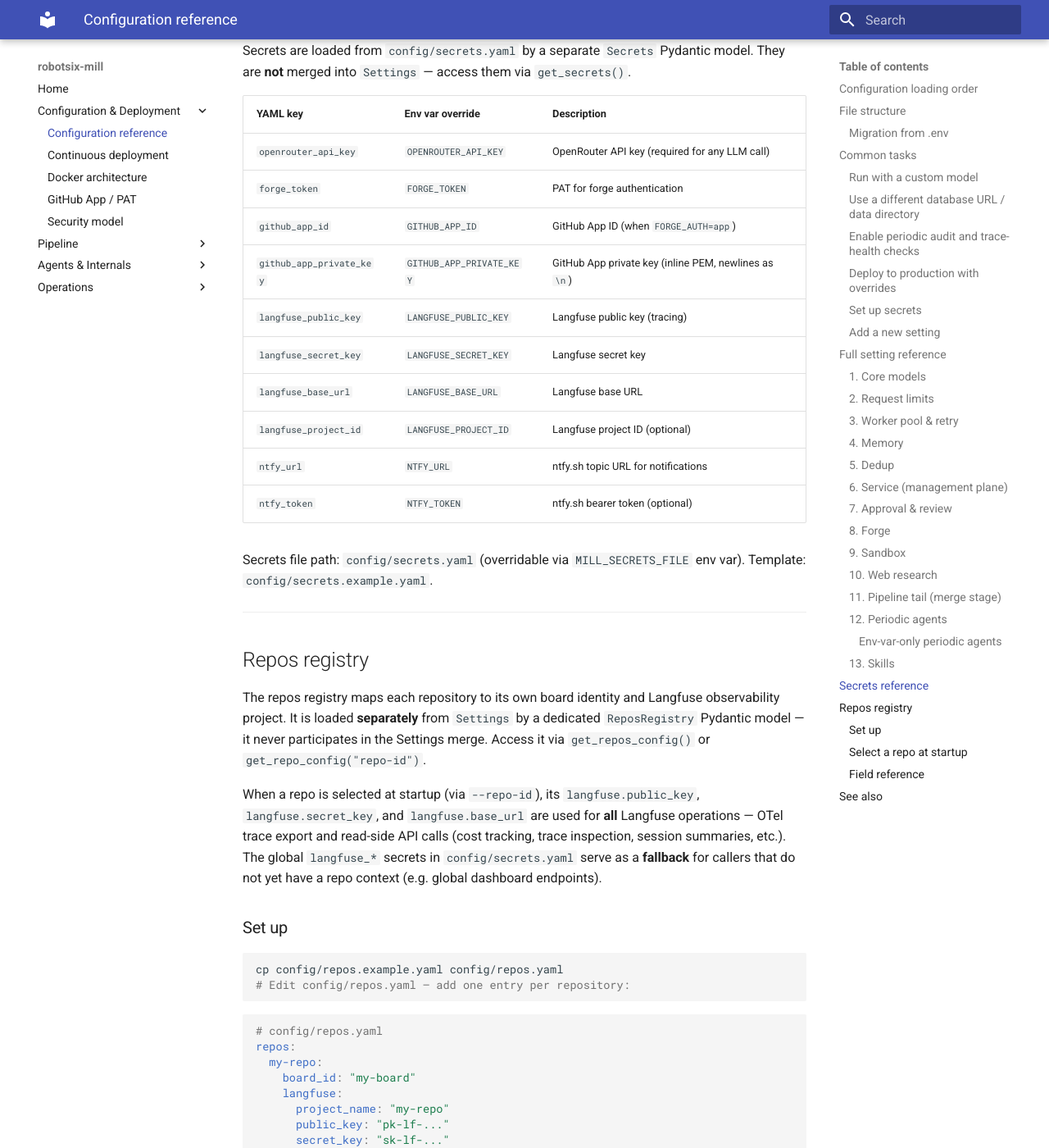
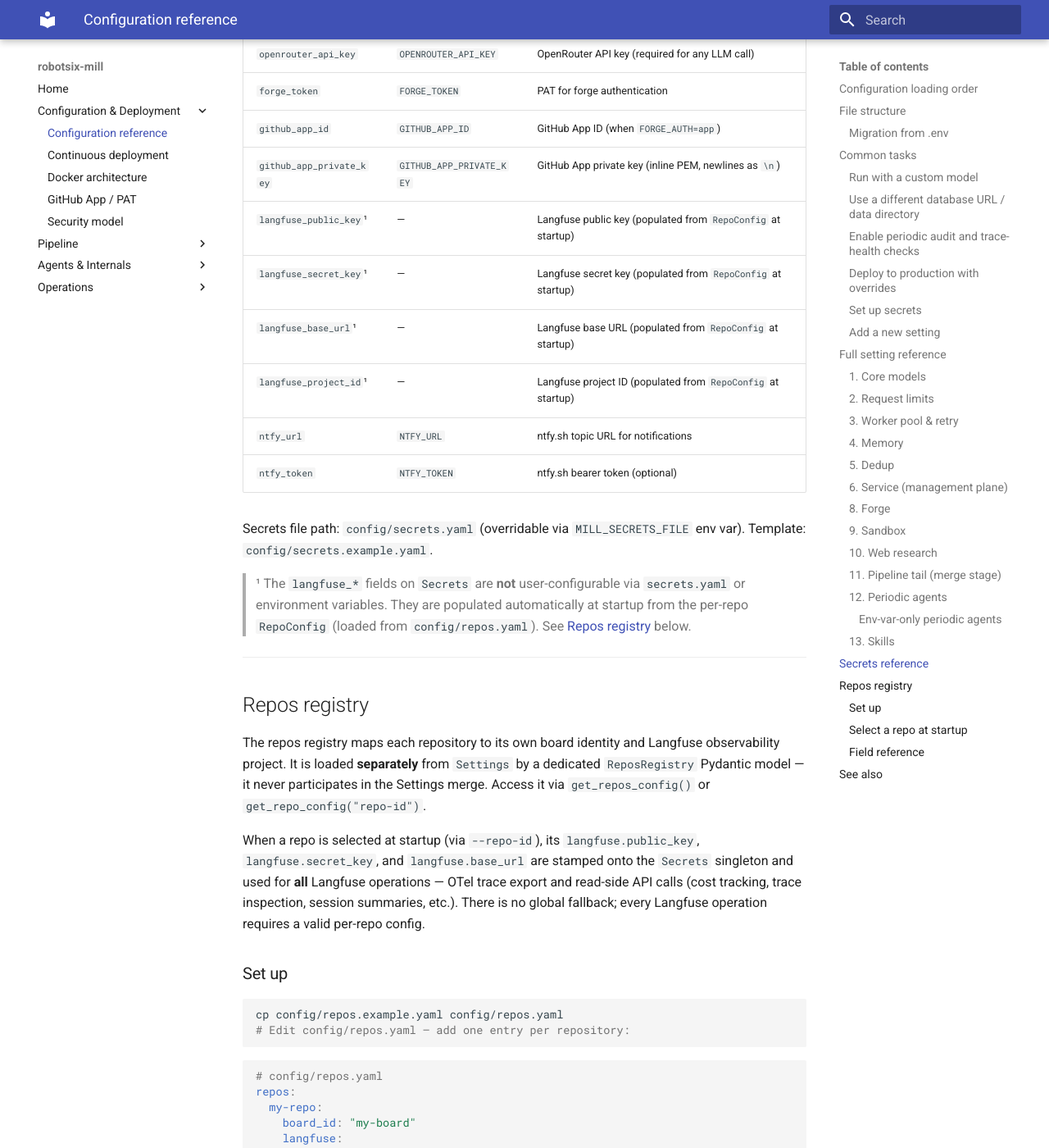
Before and after one commit to damien-robotsix/robotsix-mill, an MkDocs documentation site: the page built from docs/configuration.md, in a window 1280 px wide and 1400 px high, scrolled down 13686 px. Shown: the whole window at 82% size. Built offline with MkDocs 1.6.1 and Material for MkDocs 9.7.7, drawn with Linux system fonts in a browser that asks for light colours; some of the changed text lies outside the part shown.

Commit message:
mill(docs): Remove global fallback board and Langfuse to enforce per-repo isolation (20260524T215220Z-remove-global-fallback-board-and-langfus-5e69)

````diff
--- a/docs/configuration.md
+++ b/docs/configuration.md
@@ -139,9 +139,6 @@
 # config/secrets.yaml
 openrouter_api_key: "sk-or-..."
 forge_token: "ghp_..."
-# langfuse tracing (optional, leave blank to disable)
-langfuse_public_key: "pk-..."
-langfuse_secret_key: "sk-..."
 ```
 
 File permissions should be `0600` (the YAML loader enforces a warning
@@ -261,8 +258,6 @@
 | `service.api_host` | `MILL_API_HOST` | `127.0.0.1` | FastAPI listen address |
 | `service.api_port` | `MILL_API_PORT` | `8077` | FastAPI listen port |
 | `service.api_url` | `MILL_API_URL` | `http://127.0.0.1:8077` | Base URL the CLI client uses to reach the API |
-| `service.board_id` | `MILL_BOARD_ID` | `""` | Board identifier for per-repo ticket isolation; set automatically from `repos.yaml` at startup |
-
 ### 7. Approval & review
 
 | YAML path | Env var | Default | Description |
@@ -392,15 +387,20 @@
 | `forge_token` | `FORGE_TOKEN` | PAT for forge authentication |
 | `github_app_id` | `GITHUB_APP_ID` | GitHub App ID (when `FORGE_AUTH=app`) |
 | `github_app_private_key` | `GITHUB_APP_PRIVATE_KEY` | GitHub App private key (inline PEM, newlines as `\n`) |
-| `langfuse_public_key` | `LANGFUSE_PUBLIC_KEY` | Langfuse public key (tracing) |
-| `langfuse_secret_key` | `LANGFUSE_SECRET_KEY` | Langfuse secret key |
-| `langfuse_base_url` | `LANGFUSE_BASE_URL` | Langfuse base URL |
-| `langfuse_project_id` | `LANGFUSE_PROJECT_ID` | Langfuse project ID (optional) |
+| `langfuse_public_key`¹ | — | Langfuse public key (populated from `RepoConfig` at startup) |
+| `langfuse_secret_key`¹ | — | Langfuse secret key (populated from `RepoConfig` at startup) |
+| `langfuse_base_url`¹ | — | Langfuse base URL (populated from `RepoConfig` at startup) |
+| `langfuse_project_id`¹ | — | Langfuse project ID (populated from `RepoConfig` at startup) |
 | `ntfy_url` | `NTFY_URL` | ntfy.sh topic URL for notifications |
 | `ntfy_token` | `NTFY_TOKEN` | ntfy.sh bearer token (optional) |
 
 Secrets file path: `config/secrets.yaml` (overridable via
 `MILL_SECRETS_FILE` env var). Template: `config/secrets.example.yaml`.
+
+> ¹ The `langfuse_*` fields on `Secrets` are **not** user-configurable
+> via `secrets.yaml` or environment variables.  They are populated
+> automatically at startup from the per-repo `RepoConfig` (loaded from
+> `config/repos.yaml`).  See [Repos registry](#repos-registry) below.
 
 ---
 
@@ -414,11 +414,10 @@
 
 When a repo is selected at startup (via `--repo-id`), its
 `langfuse.public_key`, `langfuse.secret_key`, and `langfuse.base_url`
-are used for **all** Langfuse operations — OTel trace export and
-read-side API calls (cost tracking, trace inspection, session
-summaries, etc.). The global `langfuse_*` secrets in
-`config/secrets.yaml` serve as a **fallback** for callers that do not
-yet have a repo context (e.g. global dashboard endpoints).
+are stamped onto the `Secrets` singleton and used for **all** Langfuse
+operations — OTel trace export and read-side API calls (cost tracking,
+trace inspection, session summaries, etc.). There is no global
+fallback; every Langfuse operation requires a valid per-repo config.
 
 ### Set up
 
--- a/docs/docker-architecture.md
+++ b/docs/docker-architecture.md
@@ -47,7 +47,7 @@
   check).
 - **Delivery:** pluggable forge adapter (GitHub / GitLab), invoked only
   by the `deliver` stage.
-- **Tracing:** optional Langfuse; a no-op unless Langfuse secrets are configured in `config/secrets.yaml`.
+- **Tracing:** optional Langfuse; a no-op unless per-repo Langfuse credentials are configured in `config/repos.yaml`.
 
 ## Container topology
 
````
Also changed, not shown: docs/config-audit.md (+12 -20 lines), docs/cost-and-resilience.md (+1 -1 lines), docs/trace-health.md (+2 -3 lines).
